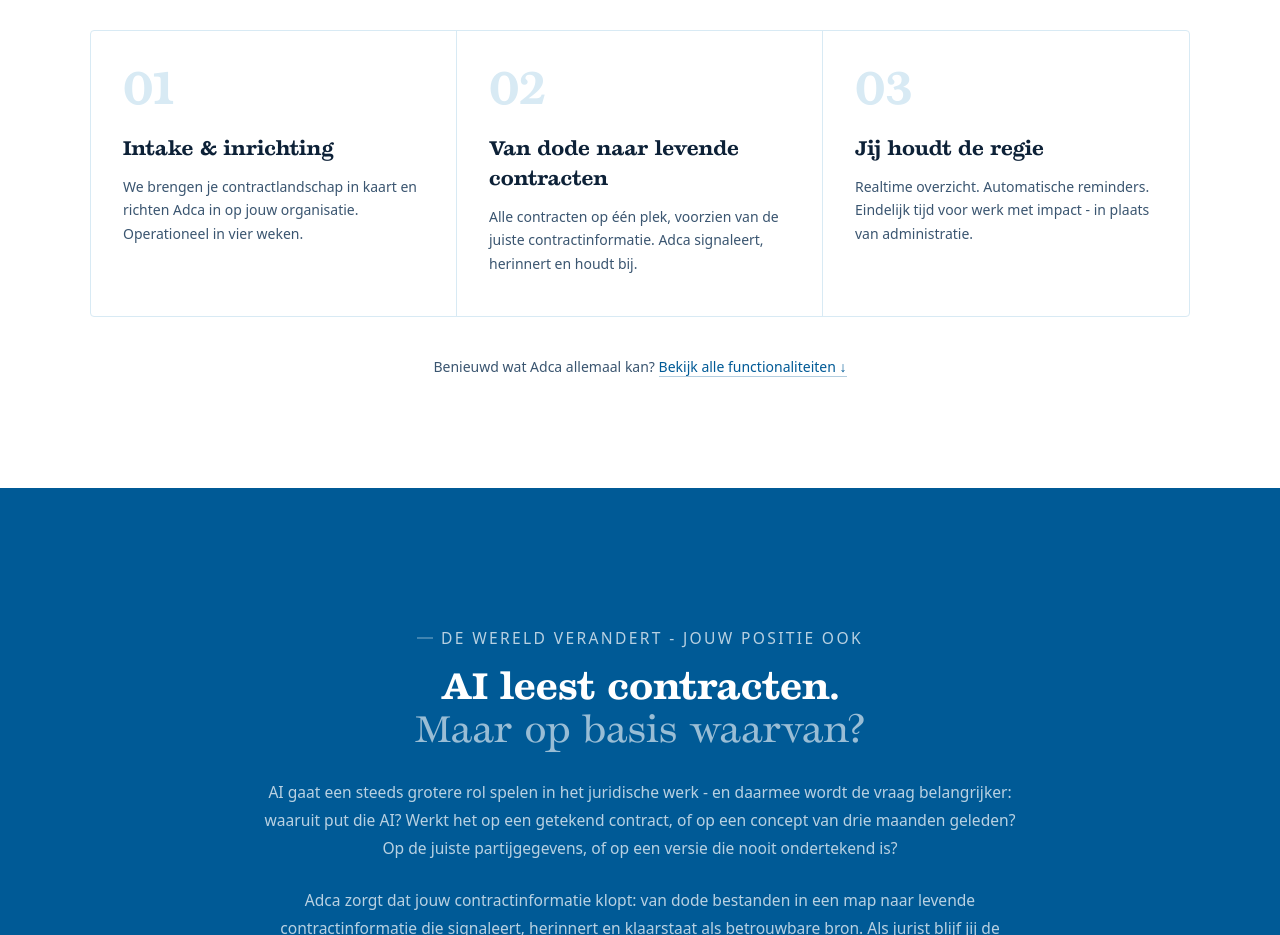
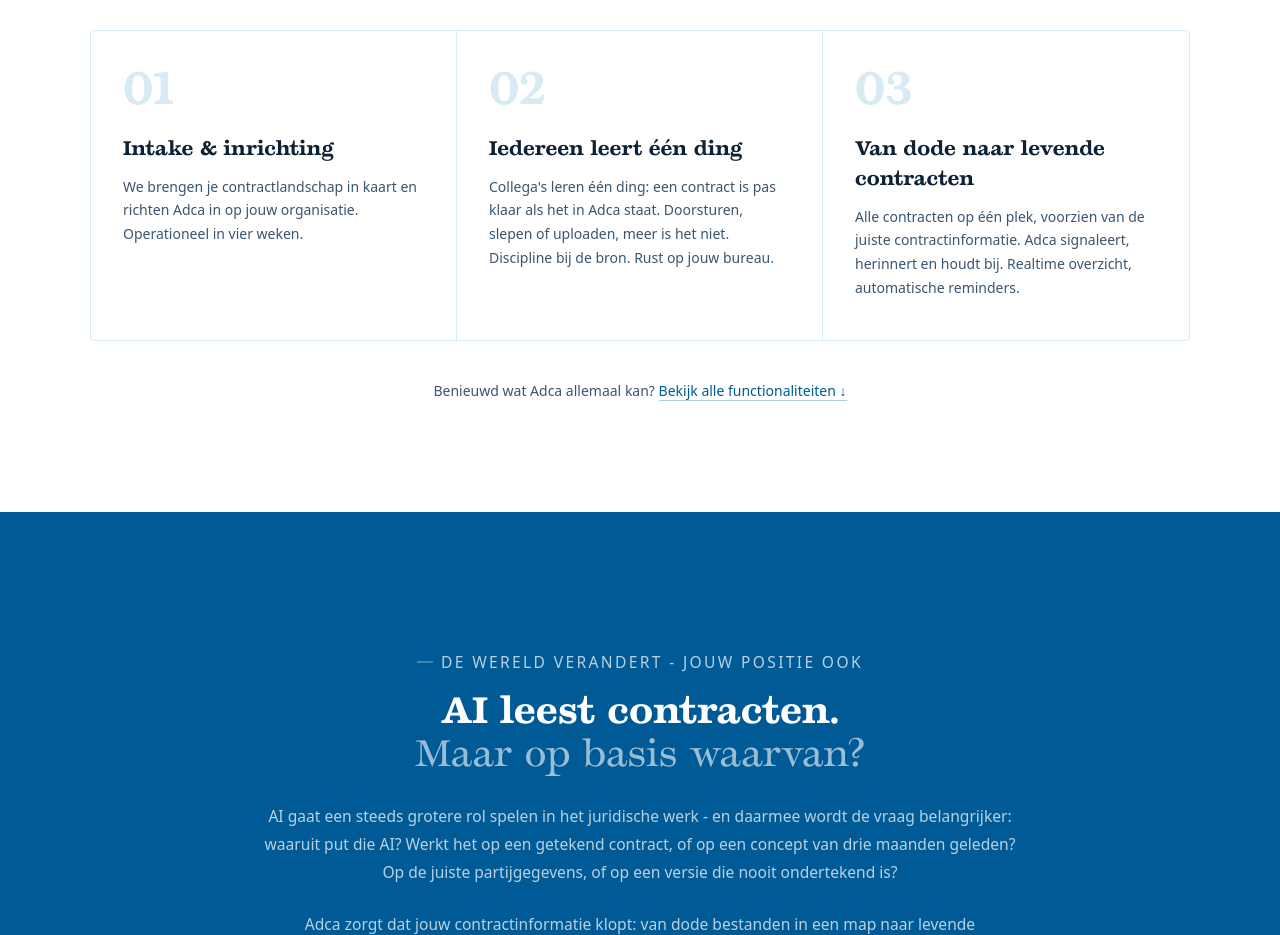
Before and after one commit to isabelbrouwer/adca, an Eleventy site: page src/index.njk in a window 1280 px wide. Shown: the part 1800-2735 px from the top of the page. Built offline with nearby package versions, Linux system fonts and the light colour scheme; Eleventy itself is replaced by a stand-in of ours; files that its build step writes are made by us from their sources.

Commit message:
Stappen-sectie herschreven: nieuwe teksten en volgorde

```diff
--- a/src/index.njk
+++ b/src/index.njk
@@ -91,21 +91,21 @@ description: "Adca is contractbeheer voor bedrijfsjuristen, gebouwd op Microsoft
       <div class="steps">
         <div class="step">
           <span class="step-num">01</span>
-          <h3>Intake & inrichting</h3>
+          <h3>Intake &amp; inrichting</h3>
           <p>We brengen je contractlandschap in kaart en richten Adca in op jouw organisatie. Operationeel in vier weken.</p>
         </div>
         <div class="step">
           <span class="step-num">02</span>
-          <h3>Van dode naar levende contracten</h3>
-          <p>Alle contracten op één plek, voorzien van de juiste contractinformatie. Adca signaleert, herinnert en houdt bij.</p>
+          <h3>Iedereen leert één ding</h3>
+          <p>Collega's leren één ding: een contract is pas klaar als het in Adca staat. Doorsturen, slepen of uploaden, meer is het niet. Discipline bij de bron. Rust op jouw bureau.</p>
         </div>
         <div class="step">
           <span class="step-num">03</span>
-          <h3>Jij houdt de regie</h3>
-          <p>Realtime overzicht. Automatische reminders. Eindelijk tijd voor werk met impact - in plaats van administratie.</p>
+          <h3>Van dode naar levende contracten</h3>
+          <p>Alle contracten op één plek, voorzien van de juiste contractinformatie. Adca signaleert, herinnert en houdt bij. Realtime overzicht, automatische reminders.</p>
         </div>
       </div>
-      <p style="text-align:center;margin-top:2.5rem;font-size:0.875rem;color:var(--ink-mid);font-weight:300;">Benieuwd wat Adca allemaal kan? <a href="#functionaliteiten" style="color:var(--blue);font-weight:500;text-decoration:none;border-bottom:1px solid rgba(0,90,150,0.3);">Bekijk alle functionaliteiten &darr;</a></p>
+<p style="text-align:center;margin-top:2.5rem;font-size:0.875rem;color:var(--ink-mid);font-weight:300;">Benieuwd wat Adca allemaal kan? <a href="#functionaliteiten" style="color:var(--blue);font-weight:500;text-decoration:none;border-bottom:1px solid rgba(0,90,150,0.3);">Bekijk alle functionaliteiten &darr;</a></p>
     </div>
   </div>
 </div>
```
